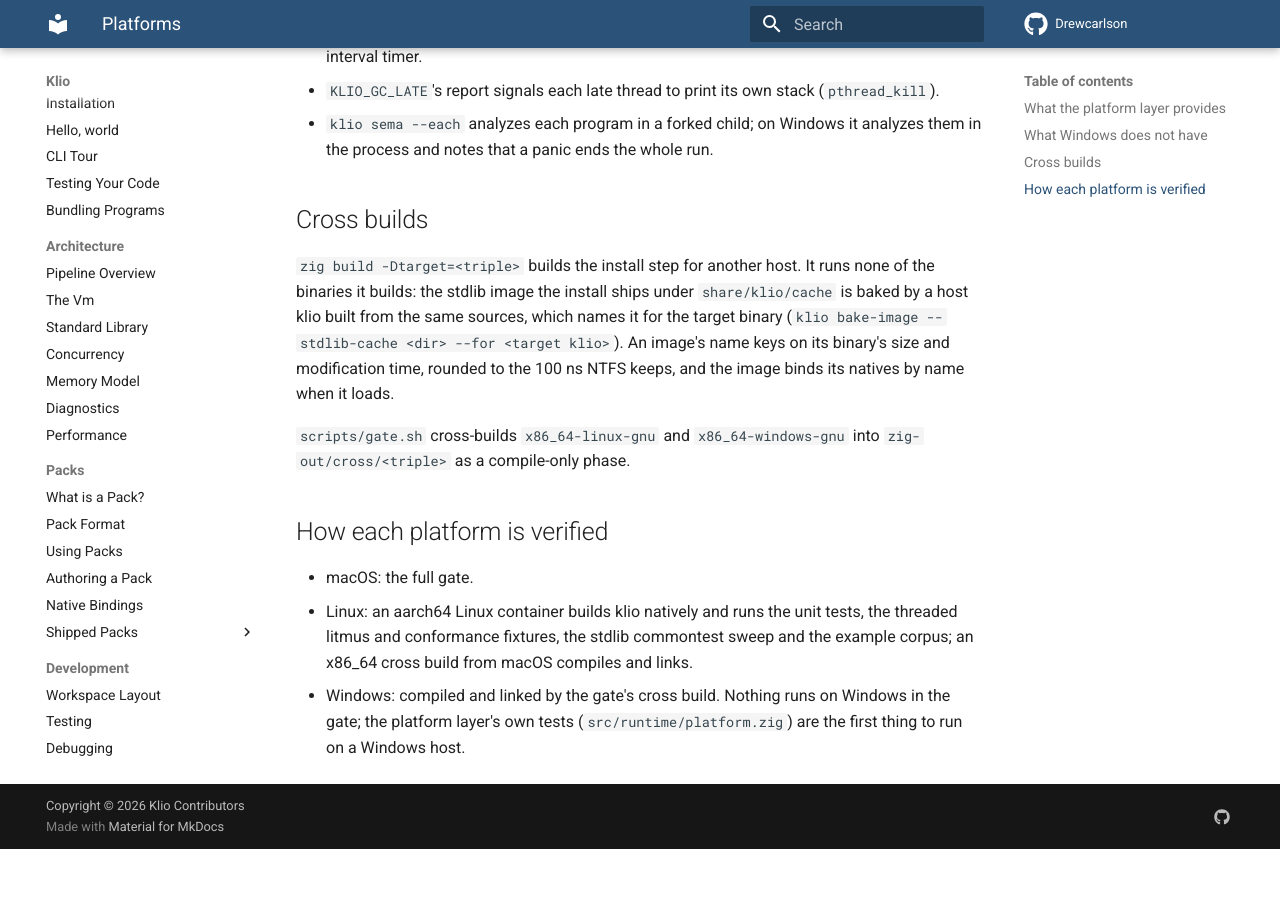
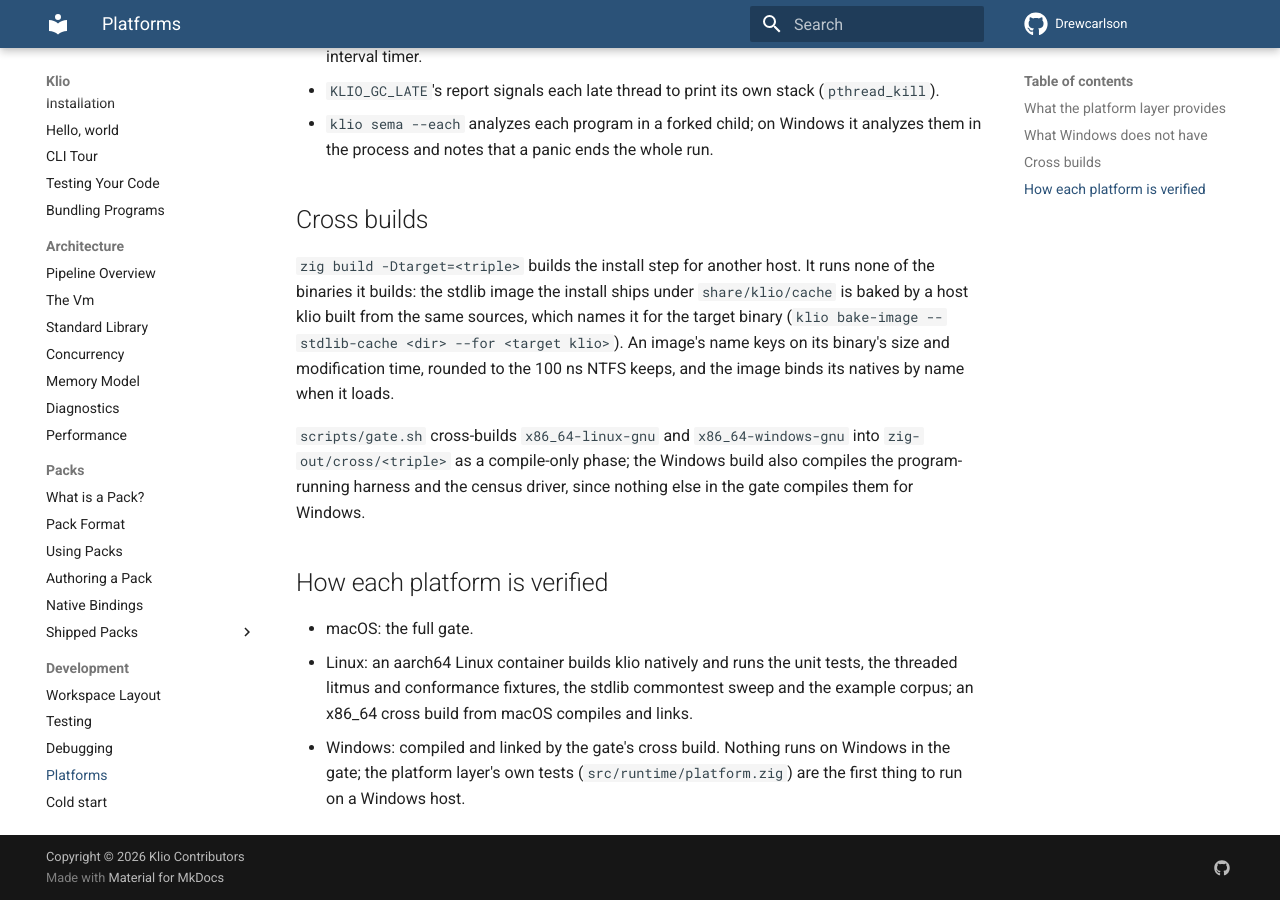
Before and after one commit to DrewCarlson/klio, an MkDocs documentation site: the page built from docs/development/platforms.md, in a window 1280 px wide and 900 px high, scrolled down 1770 px. Built offline with MkDocs 1.6.1 and Material for MkDocs 9.7.7, drawn with Linux system fonts in a browser that asks for light colours; the version menu is left out; before the commit the page ends 2619 px from its top, so only the background shows below that.

Commit message:
tests: klio-census builds for Windows, and the gate cross-compiles it
klio-census did not compile for Windows, for two reasons. It read its
arguments with Args.iterate, which Windows has no allocation-free form
of. The box census also formatted a libc pid, an opaque handle there. It
now iterates with an allocator and names its scratch directory with the
platform layer's process id.

The gate's Windows cross build now installs the program-running harness
and the census driver as well as klio. Nothing else in the gate compiles
them for Windows.

```diff
--- a/docs/development/platforms.md
+++ b/docs/development/platforms.md
@@ -58,7 +58,9 @@
 100 ns NTFS keeps, and the image binds its natives by name when it loads.
 
 `scripts/gate.sh` cross-builds `x86_64-linux-gnu` and `x86_64-windows-gnu`
-into `zig-out/cross/<triple>` as a compile-only phase.
+into `zig-out/cross/<triple>` as a compile-only phase; the Windows build
+also compiles the program-running harness and the census driver, since
+nothing else in the gate compiles them for Windows.
 
 ## How each platform is verified
 
```
Also changed, not shown: 3 other files.
